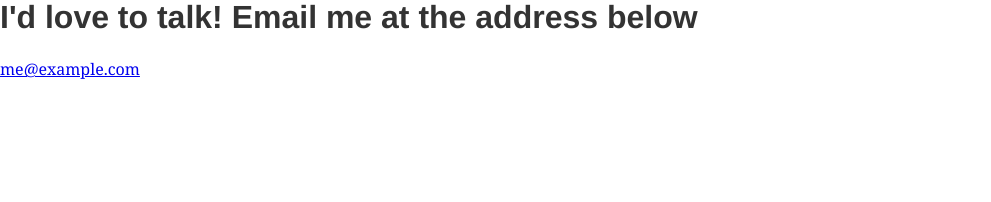
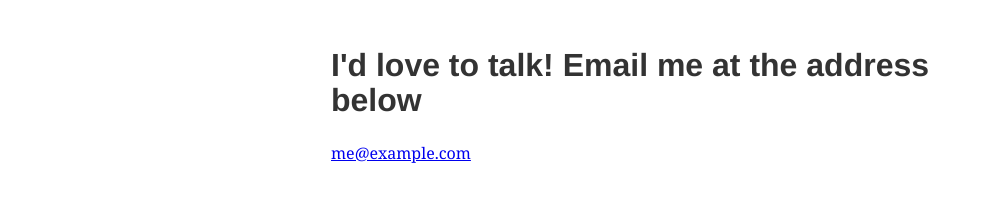
Before and after one commit to sandyjernigan/thejunction, a Gatsby site: page /contact in a window 1280 px wide. Shown: the whole page, without its empty margins (0-991 px from the left). Built offline with nearby package versions, Linux system fonts and the light colour scheme; Gatsby itself is replaced by a stand-in of ours.

Commit message:
Create your first layout component

```diff
--- /dev/null
+++ b/src/components/layout.js
@@ -0,0 +1,9 @@
+import React from "react"
+
+export default function Layout({ children }) {
+  return (
+    <div style={{ margin: `3rem auto`, maxWidth: 650, padding: `0 1rem` }}>
+      {children}
+    </div>
+  )
+}
--- a/src/pages/about.js
+++ b/src/pages/about.js
@@ -1,12 +1,15 @@
 import React from "react"
+import Layout from "../components/layout"
 
 export default function About() {
   return (
+    <Layout>
     <div>
       <h1>About me</h1>
       <p>
         I’m good enough, I’m smart enough, and gosh darn it, people like me!
       </p>
     </div>
+    </Layout>
   )
 }
--- a/src/pages/contact.js
+++ b/src/pages/contact.js
@@ -1,12 +1,15 @@
 import React from "react"
+import Layout from "../components/layout"
 
 export default function Contact() {
   return (
+    <Layout>
     <div>
       <h1>I'd love to talk! Email me at the address below</h1>
       <p>
         <a href="mailto:me@example.com">me@example.com</a>
       </p>
     </div>
+    </Layout>
   )
 }
```
Also changed, not shown: src/pages/index.js (+4 -3 lines).
